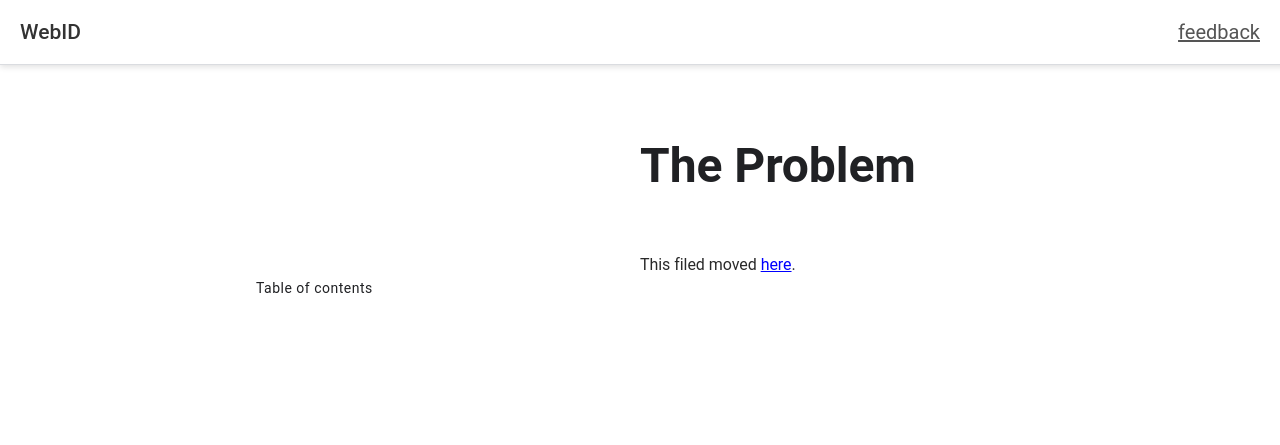
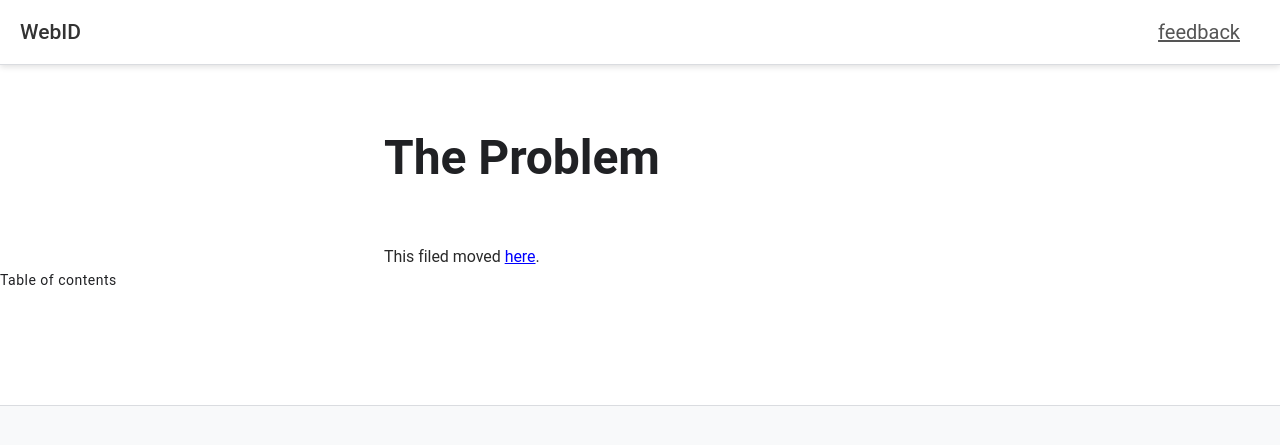
Before and after one commit to w3c-fedid/FedCM, a Jekyll site: the page built from problem.md, in a window 1280 px wide. Shown: the top 445 px of the page. Built offline with Jekyll 4.4.1, drawn with Linux system fonts in a browser that asks for light colours; some web fonts are replaced.

Commit message:
Fix styling for mobile and center align on desktop

```diff
--- a/_layouts/default.html
+++ b/_layouts/default.html
@@ -12,10 +12,12 @@
     </div>
 
     <main>
-      {{content}}
+      <div class="doc">
+	{{content}}
+      </div>
+      <footer>
+      </footer>
     </main>
 
-    <footer>
-    </footer>
   </body>
 </html>
--- a/static/index.css
+++ b/static/index.css
@@ -4,8 +4,8 @@
 }
 
 html, body {
-    min-height: 100%;
-    overflow: initial !important;
+  min-height: 100%;
+    /** overflow: initial !important; **/
 }
 
 body {
@@ -15,7 +15,7 @@
   font-size: 20px;
   color: #333333;
   background-color: white;
-  overflow: hidden;
+  overflow-y: hidden;
 }
 
 img {
@@ -26,8 +26,8 @@
   /** box-shadow: 0 4px 12px 0 rgba(0, 0, 0, .05) !important; **/
   box-shadow: 0 2px 6px 0 rgba(0,0,0,.12), inset 0 -1px 0 0 #dadce0;
   padding: 1em;
-  position: fixed;
-  width: 100%;
+  /** position: fixed; **/
+  /** width: 100%; **/
   top: 0;
   background-color: white;
 }
@@ -37,12 +37,15 @@
     margin: auto;
     /** padding: 2em; **/
     position: absolute;
-    width: 100%;
+    /** width: 100%; **/
     overflow-y: scroll;
-    overflow-x: hidden;
+    /** overflow-x: hidden; **/
     top: 64px;
-    bottom: 0;
+    bottom: 0px;
+    right: 0px;
+    left: 0px;
     outline: none;
+    /** background-color: white; **/
 }
 
 /**
@@ -56,7 +59,7 @@
 .header .navigation {
   float: right;
   color: #555;
-  margin-right: 1em;
+  /** margin-right: 1em; **/
 }
 
 .header .title {
@@ -142,10 +145,12 @@
 
 footer {
   text-align: center;
-  padding-top: 30px;
-  padding-bottom: 30px;
+  margin-top: 2em;
+  /** padding-bottom: 30px; **/
+  border-top: 1px solid #dadce0;
+  height: 4em;
+  bottom: 0px;
   background-color: #f8f9fa;
-  border-top: 1px solid #dadce0;
 }
 
 /**
@@ -191,9 +196,10 @@
   color: rgba(0,0,0,.84);
   display: inline-block;
   margin: auto;
-  margin-left: 20%;
+  /** margin-left: 20%; **/
   /** width: 70%; **/
   /** min-width: 700px; **/
+  display: inline;
 }
 
 .char {
@@ -209,7 +215,7 @@
   letter-spacing: 0.5px;
   text-align: left;
   font-size: 16px;
-  /** margin-left: -6em; **/
+  margin-left: -24em;
   float: left;
   width: 24em;
   position: fixed;
@@ -230,7 +236,7 @@
   font-size: 3rem;
   margin: 1rem 0;
   text-align: left;
-  margin-left: 8em;
+  /** margin-left: 8em; **/
   margin-bottom: 1em;
 }
 
@@ -247,8 +253,8 @@
   font-size: 16px;
   font-weight: 400;
   font-style: normal;
-  margin-left: 24em;
-  width: 40em;
+  /** margin-left: 24em; **/
+  /** width: 50em; **/
 }
 
 .highlight {
@@ -274,8 +280,12 @@
 }
 
 .doc {
-  max-width: unset !important;
-  padding: unset !important;
+  /** max-width: unset !important; **/
+  /** padding: unset !important; **/
+  width: 40%;
+  margin: 0 auto;
+  padding-top: 2em;
+  padding-bottom: 4em;
 }
 
 code {
@@ -340,9 +350,13 @@
 
 @media only screen and (max-width: 600px) {
   main {
-    padding: 1em;
     /** padding-top: 6em; **/
     width: unset;
+  }
+  .doc {
+    padding: 1em;
+    width: unset;
+    margin: unset;
   }
   .post {
     padding: 0;
```
